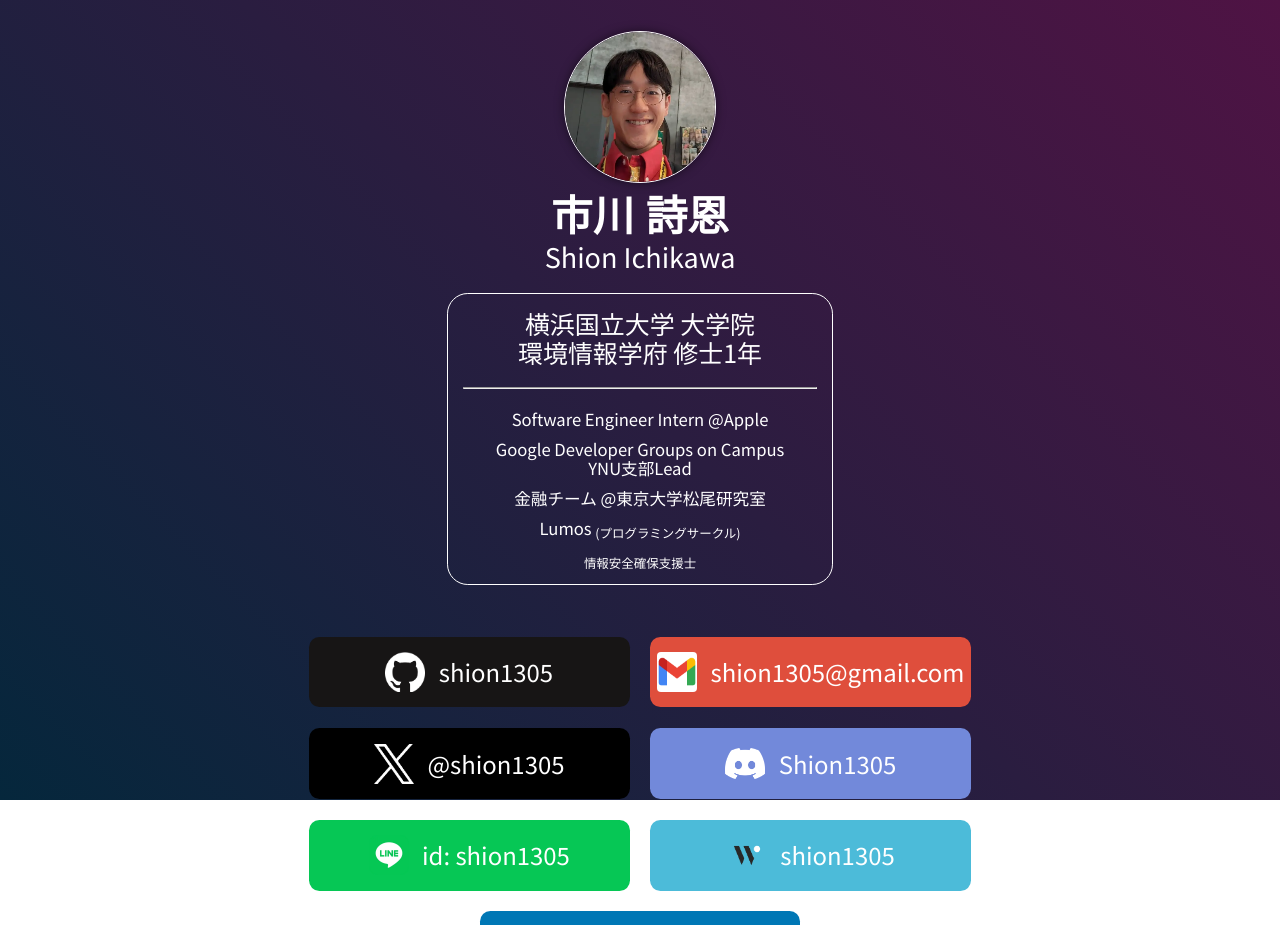
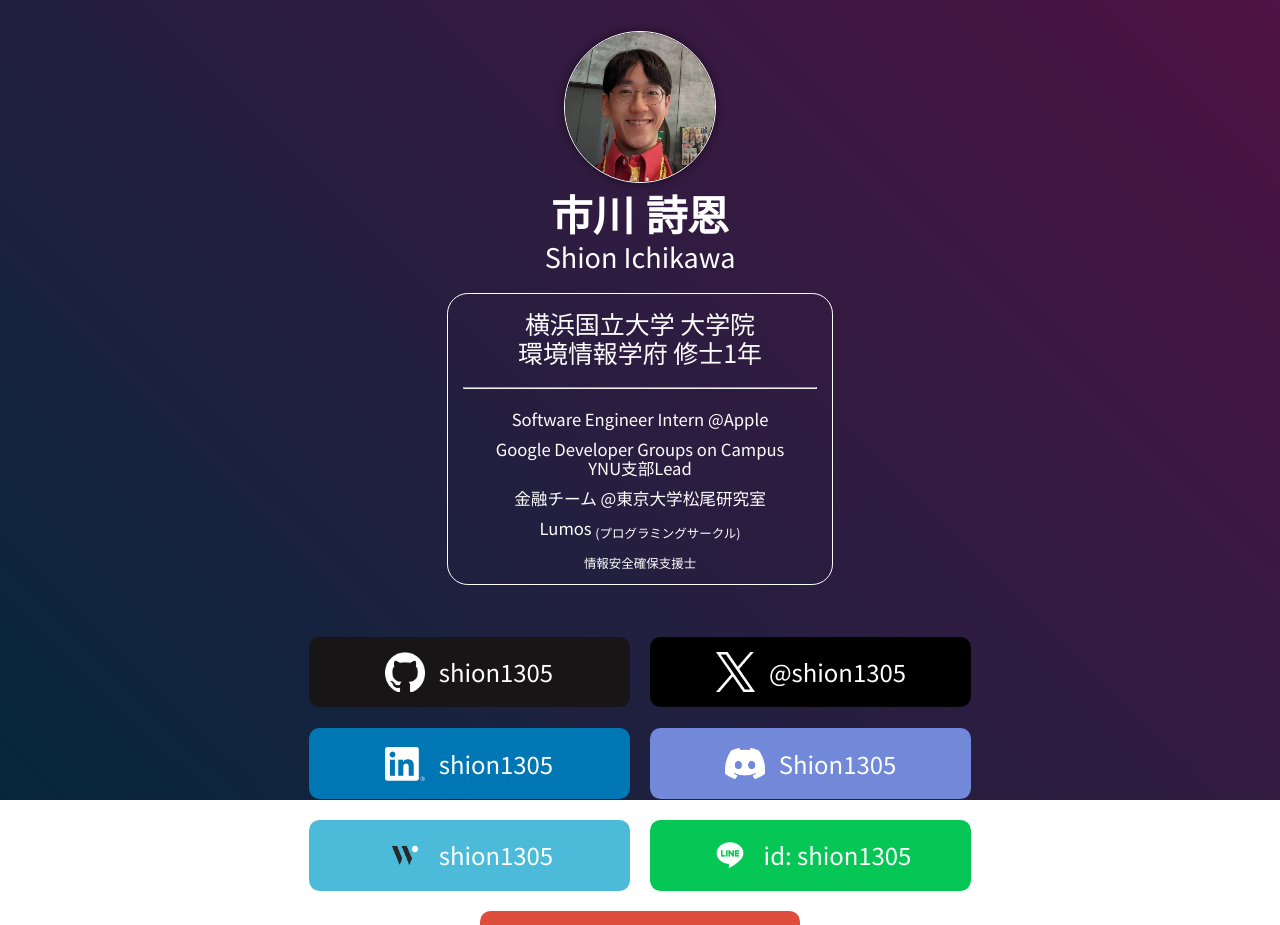
Before and after one commit to Shion1305/shion-project-business-card-frontend, a Nuxt app: page / in a window 1280 px wide. Shown: the top 925 px of the page. Built offline with nearby package versions, Linux system fonts and the light colour scheme; a web font is replaced by a local one.

Commit message:
💄 re-order SNSItems

```diff
--- a/pages/index.vue
+++ b/pages/index.vue
@@ -5,12 +5,12 @@
     <Profile />
     <div class="sns-area">
       <SNSItem snsType="github" />
+      <SNSItem snsType="x" />
+      <SNSItem snsType="linkedin" />
+      <SNSItem snsType="discord" />
+      <SNSItem snsType="wantedly" />
+      <SNSItem snsType="line" />
       <SNSItem snsType="gmail" />
-      <SNSItem snsType="x" />
-      <SNSItem snsType="discord" />
-      <SNSItem snsType="line" />
-      <SNSItem snsType="wantedly" />
-      <SNSItem snsType="linkedin" />
     </div>
   </div>
 </template>
```
